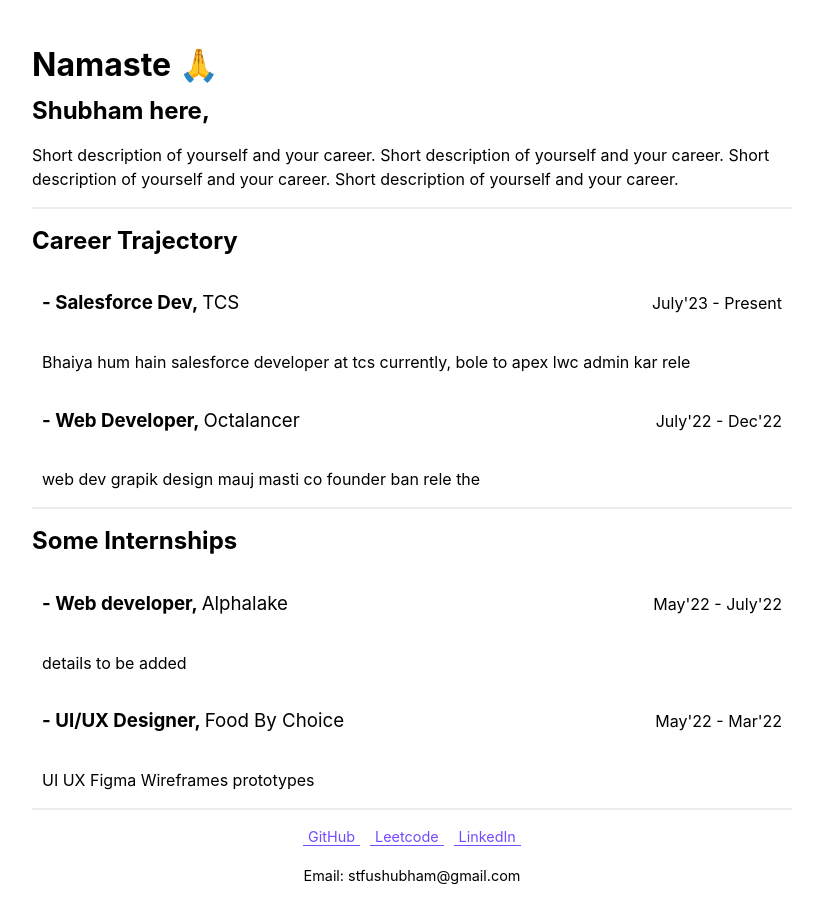
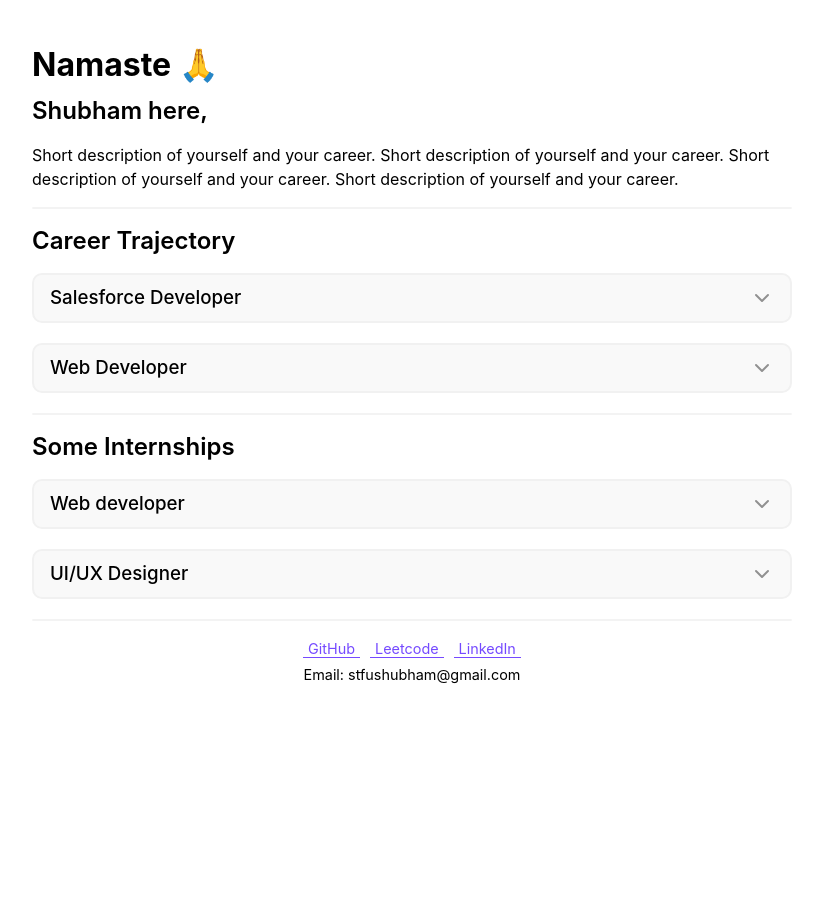
Before and after one commit to shubhamsth9/mywebsite, a React (Create React App) app: page / in a window 1280 px wide. Shown: the top 922 px of the page, without its empty margins (240-1063 px from the left). After the commit the page ends 800 px from the top, so only its background shows below. Built offline with nearby package versions, Linux system fonts and the light colour scheme.

Commit message:
added collapsible component

```diff
--- a/oldCodeBackup/css/styles.css
+++ b/oldCodeBackup/css/styles.css
@@ -6,6 +6,7 @@ body {
     display: flex;
     justify-content: center;
     background-color: #ffffff;
+
 }
 .container {
     background-color: #fff;
--- a/package.json
+++ b/package.json
@@ -6,6 +6,7 @@
     "@testing-library/jest-dom": "^5.17.0",
     "@testing-library/react": "^13.4.0",
     "@testing-library/user-event": "^13.5.0",
+    "lucide-react": "^0.417.0",
     "react": "^18.3.1",
     "react-dom": "^18.3.1",
     "react-scripts": "5.0.1",
--- a/src/App.css
+++ b/src/App.css
@@ -7,13 +7,41 @@
   padding: 4%;
 }
 
-.about-me {
-  border-bottom: 2px solid #edecec;
+.collapsible-comp {
+  margin: 20px 0px;
+  padding: 10px;
+  border: 2px solid #f1f1f1;
+  border-radius: 10px;
+  background-color: #f9f9f9;
 }
 
-.experience {
-  border-bottom: 2px solid #edecec;
+.collapsible-button{
+  width: 100%;
+  background-color: transparent;
+  font: inherit;
+  display: flex;
+  justify-content: space-between;
+  align-items: center;
+  border: none;
 }
+
+.collapsible-title-heading {
+  margin: 0%;
+}
+
+.collapsible-description {
+  margin: 5px;
+}
+
+.collapsible-description-header {
+  display: flex;
+  justify-content: space-between;
+  align-items: center;
+}
+
+/* .experience {
+
+} */
 
 .experience-details {
   margin: 0px 10px;
@@ -35,6 +63,12 @@
   text-align: center;
 }
 
+.line-break {
+  margin: 1em 0em;
+  border: 1.5px solid #f3f3f3;
+  border-radius: 1px;
+}
+
 .social-gh, .social-lc, .social-li {
   color: rgb(117, 74, 255);
   text-decoration: none;
@@ -43,6 +77,21 @@
   padding: 0px 5px;
 }
 
-a {
-  /* text-decoration: none; */
+p {
+  margin-block-start: .2em;
+  margin-block-end: .2em;
+  margin-inline-start: 0px;
+  margin-inline-end: 0px;
 }
+
+h1 {
+  font-weight: 700;
+}
+
+h2 {
+  font-weight: 600;
+}
+
+h3 {
+  font-weight: 500;
+}
--- a/src/App.js
+++ b/src/App.js
@@ -2,30 +2,39 @@ import './App.css'
 import AboutMe from './components/AboutMe';
 import Experience from './components/Experience';
 import Footer from './components/Footer'
+import LineBreak from './components/LineBreak';
 
 function App() {
   const careerList = [
-    {title : "Salesforce Dev",
-     company : "TCS",
-     duration : "July'23 - Present",
-     description : "Bhaiya hum hain salesforce developer at tcs currently, bole to apex lwc admin kar rele"
+    {title : "Salesforce Developer",
+     company : "Tata Consultancy Services, Pune",
+     duration : "Jul'23 - Present",
+     description : [
+      "- Bhaiya hum hain salesforce developer at tcs currently, bole to apex lwc admin",
+      "- Apex Classes, Triggers, Test Classes \n- Reports and Dashboards",
+      "- User and data security management using permission sets, public groups, sharing rules etc"
+     ]
     },
     {title : "Web Developer",
      company : "Octalancer",
-     duration : "July'22 - Dec'22",
-     description : "web dev grapik design mauj masti co founder ban rele the"
+     duration : "Jul'22 - Dec'22",
+     description : [
+      "- Bhaiyaji hum hain salesforce developer at tcs currently, bole to apex lwc admin",
+      "- Apex Classes, Triggers, Test Classes \n- Reports and Dashboards",
+      "- User and data security management using permission sets, public groups, sharing rules etc"
+     ]
     }
   ]
   const internshipList = [
     {title : "Web developer",
      company : "Alphalake",
-     duration : "May'22 - July'22",
-     description : "details to be added"
+     duration : "May'22 - Jul'22",
+     description : ["details to be added"]
     },
     {title : "UI/UX Designer",
      company : "Food By Choice",
-     duration : "May'22 - Mar'22",
-     description : "UI UX Figma Wireframes prototypes"
+     duration : "Mar'22 - May'22",
+     description : ["UI UX Figma Wireframes prototypes"]
     }
   ]
 
@@ -36,8 +45,11 @@ function App() {
         <h1>Namaste 🙏 </h1>
       </header>
       <AboutMe />
+      <LineBreak/>
       <Experience title={"Career Trajectory"} experienceList={careerList}/>
+      <LineBreak/>
       <Experience title={"Some Internships"} experienceList={internshipList} />
+      <LineBreak/>
       <Footer />
     </div>
   )
--- /dev/null
+++ b/src/components/Description.js
@@ -0,0 +1,13 @@
+import React from "react";
+
+const Description = ({descItem}) => {
+    return(
+        <div>
+            <p>
+                {descItem}
+            </p>
+        </div>
+    )
+}
+
+export default Description;
--- a/src/components/Experience.js
+++ b/src/components/Experience.js
@@ -1,18 +1,23 @@
 import React from "react";
-import ExperienceDetails from "./ExperienceDetails";
+import CollapsibleComponent from './collapsibleComp';
+// import ExperienceDetails from "./ExperienceDetails"; No longer used, replaced by CollapsibleComponent
 
 const Experience = ({title, experienceList}) => {
     return(
+        <div>
             <div className="experience">
                 <h2>{title}</h2>
                 {experienceList.map((exp, index) => (
-                <ExperienceDetails
+                    <>
+                        <CollapsibleComponent
                             title={exp.title}
                             company={exp.company}
                             duration={exp.duration}
                             description={exp.description} />
+                    </>
                 ))}
 
+            </div>
         </div>
     )
 }
--- a/src/components/ExperienceDetails.js
+++ b/src/components/ExperienceDetails.js
@@ -1,3 +1,5 @@
+// This component is no longer used, it has been replaced with CollapsibleComponent
+
 import React from "react";
 
 const ExperienceDetails = ({title, company, duration, description}) => {
--- /dev/null
+++ b/src/components/LineBreak.js
@@ -0,0 +1,9 @@
+import React from "react";
+
+const LineBreak = () => {
+    return(
+        <hr className='line-break'></hr>
+    )
+}
+
+export default LineBreak;
--- /dev/null
+++ b/src/components/collapsibleComp.js
@@ -0,0 +1,42 @@
+import React, { useState } from 'react';
+import { ChevronDown, ChevronUp } from 'lucide-react';
+import LineBreak from './LineBreak';
+import Description from './Description'
+
+const CollapsibleComponent = ({title, company, duration, description}) => {
+  const [isOpen, setIsOpen] = useState(false);
+
+  const toggleOpen = () => setIsOpen(!isOpen);
+
+  return (
+      <div
+        className="collapsible-comp"
+      >
+        <button
+          className="collapsible-button"
+          onClick={toggleOpen}
+        >
+          <h3 className='collapsible-title-heading'>{title}</h3>
+          {isOpen ? (
+            <ChevronUp color="#919191"/>
+          ) : (
+            <ChevronDown color="#919191"/>
+          )}
+        </button>
+        {isOpen && (
+          <div className="collapsible-description">
+            <div className='collapsible-description-header'>
+                <p>at {company}</p>
+                <p>{duration}</p>
+            </div>
+            <LineBreak/>
+            {description.map((desc, index) => {
+                <Description descItem = {desc} />
+            })}
+          </div>
+        )}
+      </div>
+  );
+};
+
+export default CollapsibleComponent;
--- a/src/index.css
+++ b/src/index.css
@@ -7,6 +7,13 @@ body {
   -moz-osx-font-smoothing: grayscale;
   display: flex;
   justify-content: center;
+  -ms-overflow-style: none;
+  scrollbar-width: none;
+
+}
+
+::-webkit-scrollbar {
+  display: none;
 }
 
 code {
```
Also changed, not shown: 1 other file (tests, documents, lock files or other folders). Lines whose indentation alone changed are shown as unchanged.
